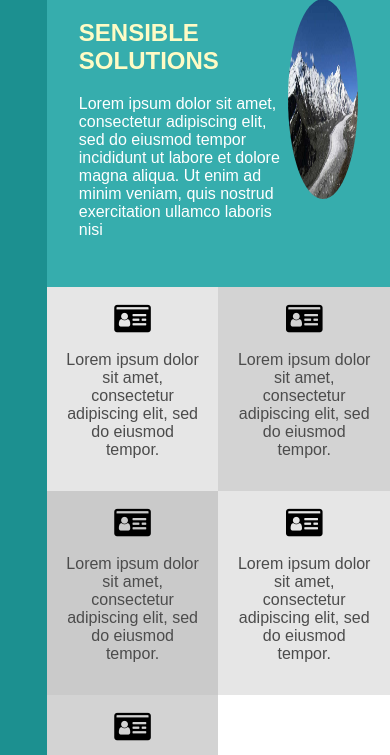
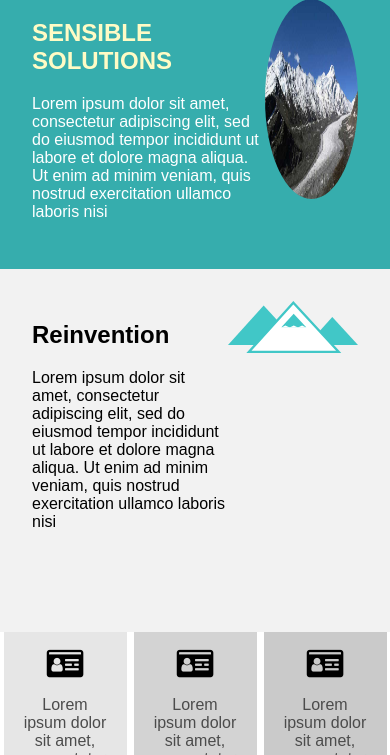
Before and after one commit to olilchev/layoutsCSSGrid, a website: page index.html in a window 390 px wide. Shown: the part 89-844 px from the top of the page. Drawn offline with Linux system fonts and the light colour scheme.

Commit message:
Adjusting view for tablet

```diff
--- a/css/main.css
+++ b/css/main.css
@@ -74,6 +74,7 @@ img {
 .main {
     grid-area: right;
     grid-template-rows: 51px fit-content(30%) 40% auto;
+    /* grid-template-columns: 800px; */
     display: grid;
     grid-template-areas:
         "head"
@@ -89,10 +90,10 @@ footer {
 
 #features {
     display: grid;
-    grid-template-columns: repeat(2, auto);
-    grid-template-rows: repeat(5, auto);
+    grid-template-columns: repeat(3, auto);
+    text-align: center;
+    justify-items: center;
 
-    text-align: center;
 }
 
 #features i {
@@ -107,6 +108,7 @@ ul#features {
 ul#features li {
     background-color: lightgray;
     padding: 1em;
+    width: 70%
 
 }
 
@@ -130,3 +132,27 @@ ul#features li:nth-child(4) {
 ul#features li:nth-child(5) {
     background-color:#D3D3D3;
 }
+
+section#info {
+    background-color: #F2F2F2;
+    padding: 2em;
+    grid-area: invention;
+    display: grid;
+    grid-template-columns: 1.5fr 1fr;
+
+    align-items: space-around;
+}
+
+@media screen and (max-width: 60em) {
+    .sidebar {
+        display: none;
+    }
+    body {
+
+        grid-template-columns: auto;
+        grid-template-areas:
+            "right"
+            "footer";
+
+    }
+}
--- a/index.html
+++ b/index.html
@@ -32,6 +32,14 @@
         <img src="images/mountain.jpg" id="mountain">
     </section>
 
+    <section id="info">
+        <div id="content2">
+            <h2>Reinvention</h2>
+            <p>Lorem ipsum dolor sit amet, consectetur adipiscing elit, sed do eiusmod tempor incididunt ut labore et dolore magna aliqua. Ut enim ad minim veniam, quis nostrud exercitation ullamco laboris nisi</p>
+        </div>
+        <img src="images/vector-mountains.svg" id="mountain-vector">
+    </section>
+
     <ul id="features">
         <li>
             <i class="fa fa-id-card" aria-hidden="true"></i>
@@ -45,14 +53,7 @@
             <i class="fa fa-id-card" aria-hidden="true"></i>
             <p>Lorem ipsum dolor sit amet, consectetur adipiscing elit, sed do eiusmod tempor.</p>
         </li>
-        <li>
-            <i class="fa fa-id-card" aria-hidden="true"></i>
-            <p>Lorem ipsum dolor sit amet, consectetur adipiscing elit, sed do eiusmod tempor.</p>
-        </li>
-        <li>
-            <i class="fa fa-id-card" aria-hidden="true"></i>
-            <p>Lorem ipsum dolor sit amet, consectetur adipiscing elit, sed do eiusmod tempor.</p>
-        </li>
+
     </ul>
 </div>
 <footer>
```
